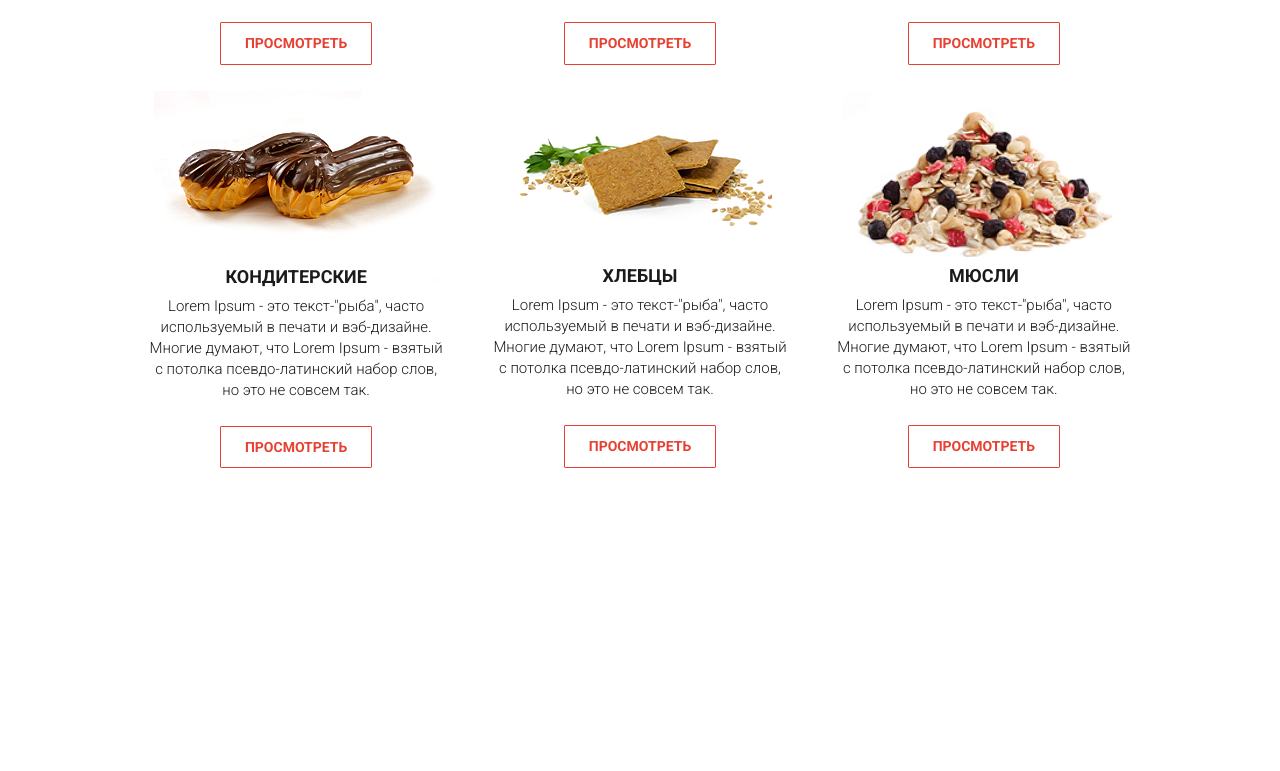
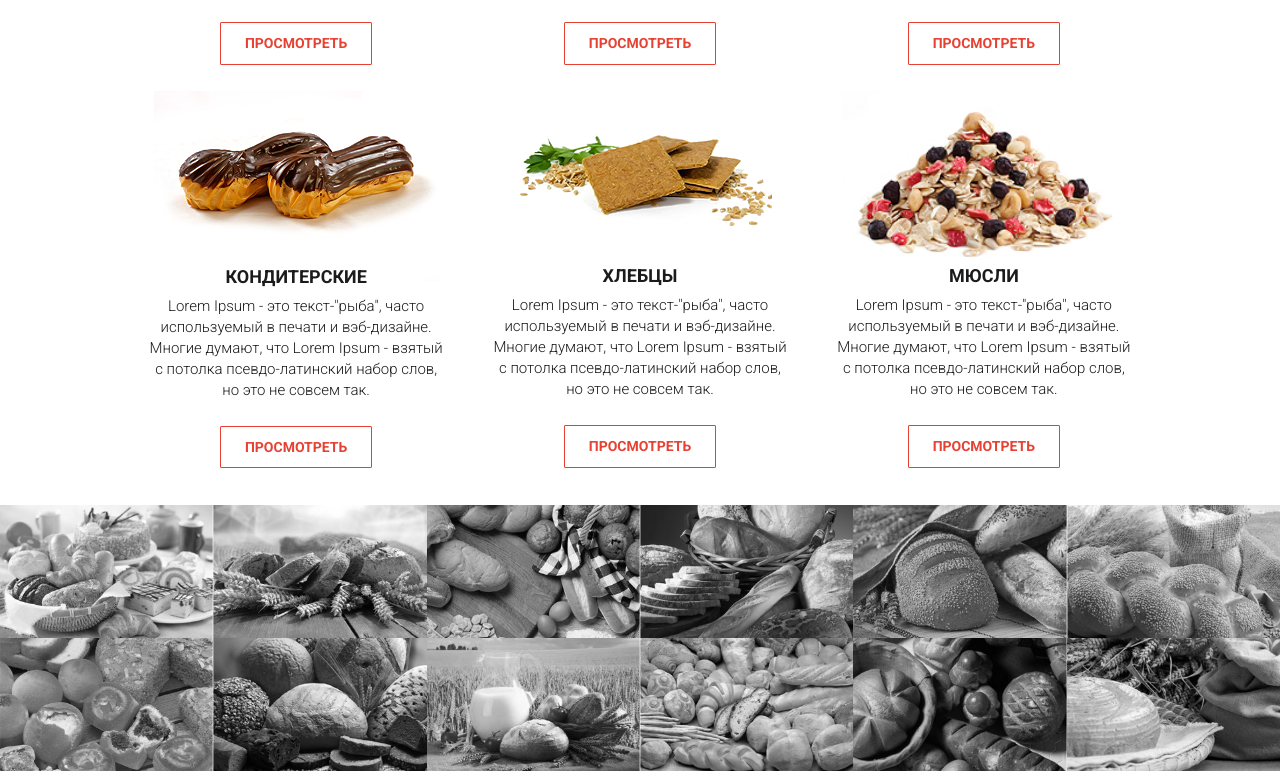
Before and after one commit to GerasimovRoman76/project-balashiha-bread, a website: page index.html in a window 1280 px wide. Shown: the part 1146-1917 px from the top of the page. Before the commit the page ends 1651 px from the top, so only its background shows below. Drawn offline with Linux system fonts and the light colour scheme.

Commit message:
feat: add section gallery in index.html and styles for gallery

```diff
--- a/index.html
+++ b/index.html
@@ -37,6 +37,7 @@
       </div>
       <!-- /.contacts header__contacts -->
     </div>
+    <!-- /.container header__container -->
   </header>
   <main>
     <section class="hero">
@@ -209,6 +210,29 @@
       <!-- /.container catalog__container -->
     </section>
     <!-- /.catalog -->
+    <section class="company"></section>
+    <!-- /.company -->
+    <section class="offer">
+    </section>
+    <!-- /.offer -->
+    <section class="gallery">
+      <div class="gallery__container">
+        <img src="img/gallery/gallery-1.jpg" alt="фото" class="gallery__image">
+        <img src="img/gallery/gallery-2.jpg" alt="фото" class="gallery__image">
+        <img src="img/gallery/gallery-3.jpg" alt="фото" class="gallery__image">
+        <img src="img/gallery/gallery-4.jpg" alt="фото" class="gallery__image">
+        <img src="img/gallery/gallery-5.jpg" alt="фото" class="gallery__image">
+        <img src="img/gallery/gallery-6.jpg" alt="фото" class="gallery__image">
+        <img src="img/gallery/gallery-7.jpg" alt="фото" class="gallery__image">
+        <img src="img/gallery/gallery-8.jpg" alt="фото" class="gallery__image">
+        <img src="img/gallery/gallery-9.jpg" alt="фото" class="gallery__image">
+        <img src="img/gallery/gallery-10.jpg" alt="фото" class="gallery__image">
+        <img src="img/gallery/gallery-11.jpg" alt="фото" class="gallery__image">
+        <img src="img/gallery/gallery-12.jpg" alt="фото" class="gallery__image">
+      </div>
+      <!-- /.galliry__container -->
+    </section>
+    <!-- /.gallery -->
   </main>
 </body>
 </html>
--- a/sass/style.sass
+++ b/sass/style.sass
@@ -7,3 +7,4 @@
 @import 'templates/_hero'
 @import 'templates/_advantages'
 @import 'templates/_catalog'
+@import 'templates/_gallery'
--- /dev/null
+++ b/sass/templates/_gallery.sass
@@ -0,0 +1,17 @@
+.gallery
+  background-color: $light
+  &__container
+    display: flex
+    flex-wrap: wrap
+    justify-content: space-between
+    width: 100%
+    max-width: 1920px
+    margin: 0 auto
+  &__image
+    width: 16.666%
+    filter: gray
+    filter: grayscale(1)
+    cursor: pointer
+    transition: 0.2s
+    &:hover
+      filter: none
```
Also changed, not shown: css/style.css, img/gallery/gallery-1.jpg (added), img/gallery/gallery-10.jpg (added), img/gallery/gallery-11.jpg (added), img/gallery/gallery-12.jpg (added), img/gallery/gallery-2.jpg (added), img/gallery/gallery-3.jpg (added), img/gallery/gallery-4.jpg (added), img/gallery/gallery-5.jpg (added), img/gallery/gallery-6.jpg (added), img/gallery/gallery-7.jpg (added), img/gallery/gallery-8.jpg (added), img/gallery/gallery-9.jpg (added), img/hero/bg.png (added), 1 more files, 1 other file.
